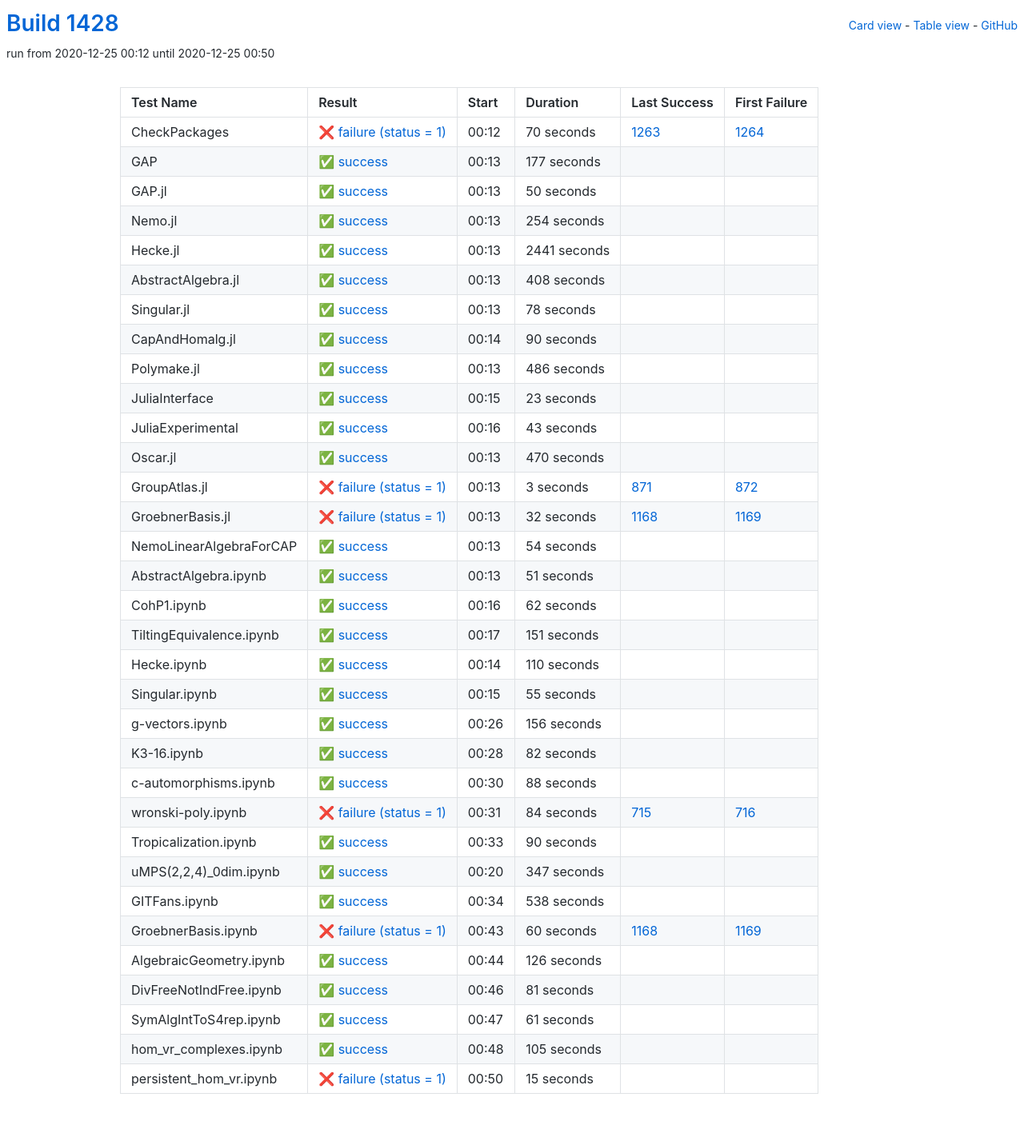
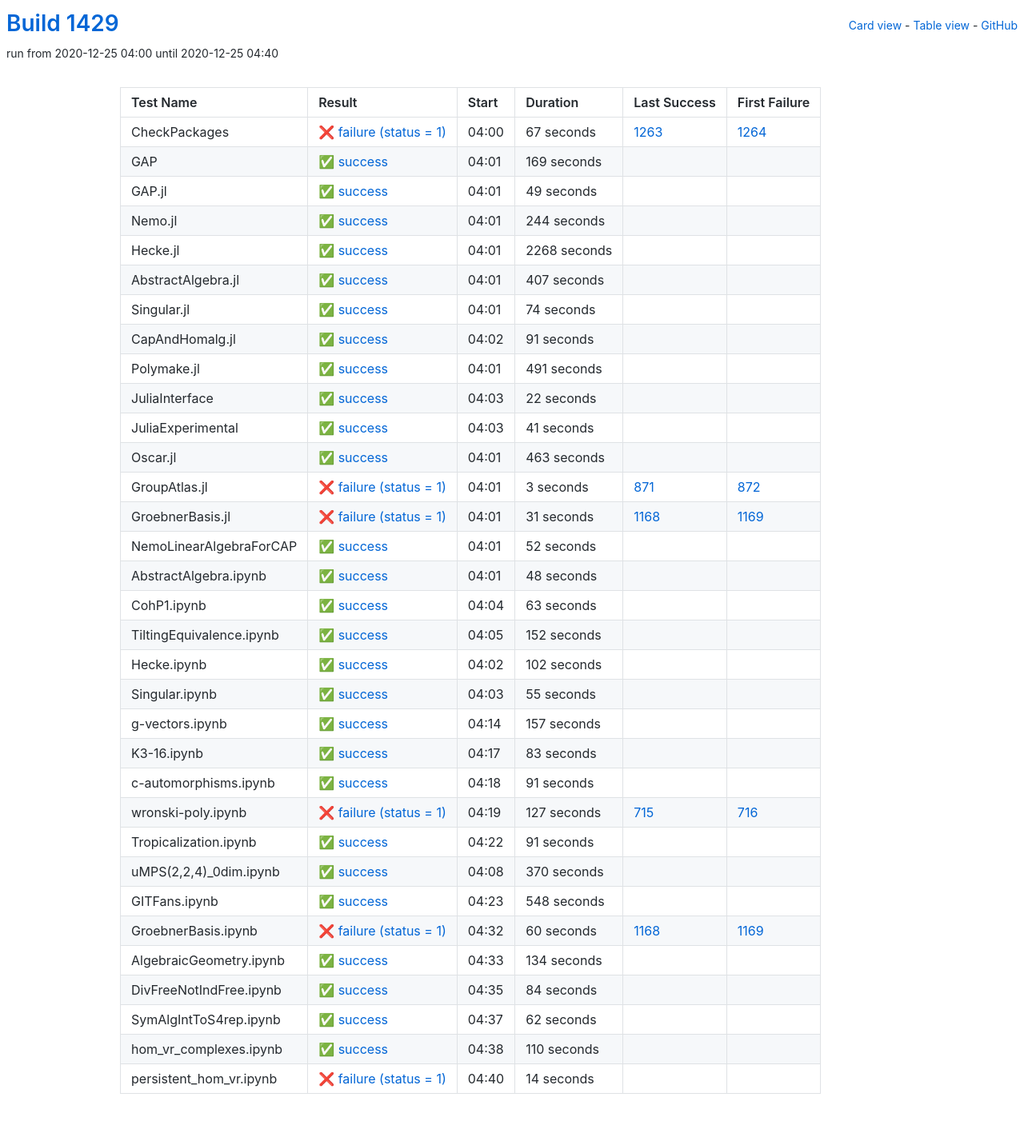
Before and after one commit to oscar-system/oscar-ci-status-stable, a Jekyll site: the page built from table.html, in a window 1280 px wide. Shown: the whole page at 80% size. Built offline with Jekyll 4.4.1, drawn with Linux system fonts in a browser that asks for light colours.

Commit message:
Build #1429

```diff
--- a/_data/ci.yml
+++ b/_data/ci.yml
@@ -1,6 +1,6 @@
 ---
-build: 1428
-build_url: https://oscarci.mathematik.uni-kl.de/job/oscar-stable/1428/
+build: 1429
+build_url: https://oscarci.mathematik.uni-kl.de/job/oscar-stable/1429/
 job: oscar-stable
 organization: oscar-system
 repo: oscar-ci-status-stable
@@ -8,152 +8,152 @@ repourl: https://github.com/oscar-system/oscar-ci-status-stable
 tests:
 - name: CheckPackages
   id: checkpackages
-  log: https://oscarci.mathematik.uni-kl.de/job/oscar-stable/1428/artifact/logs/build-1428/CheckPackages.log
-  start: 2020-12-25 00:12
+  log: https://oscarci.mathematik.uni-kl.de/job/oscar-stable/1429/artifact/logs/build-1429/CheckPackages.log
+  start: 2020-12-25 04:00
   success: false
   exitcode: 1
   status: failure
-  duration: 70
+  duration: 67
   last_success: 1263
   last_success_url: https://oscarci.mathematik.uni-kl.de/job/oscar-stable/1263/
   first_failure: 1264
   first_failure_url: https://oscarci.mathematik.uni-kl.de/job/oscar-stable/1264/
 - name: GAP
   id: gap
-  log: https://oscarci.mathematik.uni-kl.de/job/oscar-stable/1428/artifact/logs/build-1428/GAP.log
-  start: 2020-12-25 00:13
+  log: https://oscarci.mathematik.uni-kl.de/job/oscar-stable/1429/artifact/logs/build-1429/GAP.log
+  start: 2020-12-25 04:01
   success: true
   exitcode: 0
   status: success
-  duration: 177
+  duration: 169
   last_success: false
   last_success_url:
   first_failure: false
   first_failure_url:
 - name: GAP.jl
   id: gap-jl
-  log: https://oscarci.mathematik.uni-kl.de/job/oscar-stable/1428/artifact/logs/build-1428/GAP.jl.log
-  start: 2020-12-25 00:13
+  log: https://oscarci.mathematik.uni-kl.de/job/oscar-stable/1429/artifact/logs/build-1429/GAP.jl.log
+  start: 2020-12-25 04:01
   success: true
   exitcode: 0
   status: success
-  duration: 50
+  duration: 49
   last_success: false
   last_success_url:
   first_failure: false
   first_failure_url:
 - name: Nemo.jl
   id: nemo-jl
-  log: https://oscarci.mathematik.uni-kl.de/job/oscar-stable/1428/artifact/logs/build-1428/Nemo.jl.log
-  start: 2020-12-25 00:13
+  log: https://oscarci.mathematik.uni-kl.de/job/oscar-stable/1429/artifact/logs/build-1429/Nemo.jl.log
+  start: 2020-12-25 04:01
   success: true
   exitcode: 0
   status: success
-  duration: 254
+  duration: 244
   last_success: false
   last_success_url:
   first_failure: false
   first_failure_url:
 - name: Hecke.jl
   id: hecke-jl
-  log: https://oscarci.mathematik.uni-kl.de/job/oscar-stable/1428/artifact/logs/build-1428/Hecke.jl.log
-  start: 2020-12-25 00:13
+  log: https://oscarci.mathematik.uni-kl.de/job/oscar-stable/1429/artifact/logs/build-1429/Hecke.jl.log
+  start: 2020-12-25 04:01
   success: true
   exitcode: 0
   status: success
-  duration: 2441
+  duration: 2268
   last_success: false
   last_success_url:
   first_failure: false
   first_failure_url:
 - name: AbstractAlgebra.jl
   id: abstractalgebra-jl
-  log: https://oscarci.mathematik.uni-kl.de/job/oscar-stable/1428/artifact/logs/build-1428/AbstractAlgebra.jl.log
-  start: 2020-12-25 00:13
+  log: https://oscarci.mathematik.uni-kl.de/job/oscar-stable/1429/artifact/logs/build-1429/AbstractAlgebra.jl.log
+  start: 2020-12-25 04:01
   success: true
   exitcode: 0
   status: success
-  duration: 408
+  duration: 407
   last_success: false
   last_success_url:
   first_failure: false
   first_failure_url:
 - name: Singular.jl
   id: singular-jl
-  log: https://oscarci.mathematik.uni-kl.de/job/oscar-stable/1428/artifact/logs/build-1428/Singular.jl.log
-  start: 2020-12-25 00:13
+  log: https://oscarci.mathematik.uni-kl.de/job/oscar-stable/1429/artifact/logs/build-1429/Singular.jl.log
+  start: 2020-12-25 04:01
   success: true
   exitcode: 0
   status: success
-  duration: 78
+  duration: 74
   last_success: false
   last_success_url:
   first_failure: false
   first_failure_url:
 - name: CapAndHomalg.jl
   id: capandhomalg-jl
-  log: https://oscarci.mathematik.uni-kl.de/job/oscar-stable/1428/artifact/logs/build-1428/CapAndHomalg.jl.log
-  start: 2020-12-25 00:14
+  log: https://oscarci.mathematik.uni-kl.de/job/oscar-stable/1429/artifact/logs/build-1429/CapAndHomalg.jl.log
+  start: 2020-12-25 04:02
   success: true
   exitcode: 0
   status: success
-  duration: 90
+  duration: 91
   last_success: false
   last_success_url:
   first_failure: false
   first_failure_url:
 - name: Polymake.jl
   id: polymake-jl
-  log: https://oscarci.mathematik.uni-kl.de/job/oscar-stable/1428/artifact/logs/build-1428/Polymake.jl.log
-  start: 2020-12-25 00:13
+  log: https://oscarci.mathematik.uni-kl.de/job/oscar-stable/1429/artifact/logs/build-1429/Polymake.jl.log
+  start: 2020-12-25 04:01
   success: true
   exitcode: 0
   status: success
-  duration: 486
+  duration: 491
   last_success: false
   last_success_url:
   first_failure: false
   first_failure_url:
 - name: JuliaInterface
   id: juliainterface
-  log: https://oscarci.mathematik.uni-kl.de/job/oscar-stable/1428/artifact/logs/build-1428/JuliaInterface.log
-  start: 2020-12-25 00:15
+  log: https://oscarci.mathematik.uni-kl.de/job/oscar-stable/1429/artifact/logs/build-1429/JuliaInterface.log
+  start: 2020-12-25 04:03
   success: true
   exitcode: 0
   status: success
-  duration: 23
+  duration: 22
   last_success: false
   last_success_url:
   first_failure: false
   first_failure_url:
 - name: JuliaExperimental
   id: juliaexperimental
-  log: https://oscarci.mathematik.uni-kl.de/job/oscar-stable/1428/artifact/logs/build-1428/JuliaExperimental.log
-  start: 2020-12-25 00:16
+  log: https://oscarci.mathematik.uni-kl.de/job/oscar-stable/1429/artifact/logs/build-1429/JuliaExperimental.log
+  start: 2020-12-25 04:03
   success: true
   exitcode: 0
   status: success
-  duration: 43
+  duration: 41
   last_success: false
   last_success_url:
   first_failure: false
   first_failure_url:
 - name: Oscar.jl
   id: oscar-jl
-  log: https://oscarci.mathematik.uni-kl.de/job/oscar-stable/1428/artifact/logs/build-1428/Oscar.jl.log
-  start: 2020-12-25 00:13
+  log: https://oscarci.mathematik.uni-kl.de/job/oscar-stable/1429/artifact/logs/build-1429/Oscar.jl.log
+  start: 2020-12-25 04:01
   success: true
   exitcode: 0
   status: success
-  duration: 470
+  duration: 463
   last_success: false
   last_success_url:
   first_failure: false
   first_failure_url:
 - name: GroupAtlas.jl
   id: groupatlas-jl
-  log: https://oscarci.mathematik.uni-kl.de/job/oscar-stable/1428/artifact/logs/build-1428/GroupAtlas.jl.log
-  start: 2020-12-25 00:13
+  log: https://oscarci.mathematik.uni-kl.de/job/oscar-stable/1429/artifact/logs/build-1429/GroupAtlas.jl.log
+  start: 2020-12-25 04:01
   success: false
   exitcode: 1
   status: failure
@@ -164,80 +164,80 @@ tests:
   first_failure_url: https://oscarci.mathematik.uni-kl.de/job/oscar-stable/872/
 - name: GroebnerBasis.jl
   id: groebnerbasis-jl
-  log: https://oscarci.mathematik.uni-kl.de/job/oscar-stable/1428/artifact/logs/build-1428/GroebnerBasis.jl.log
-  start: 2020-12-25 00:13
+  log: https://oscarci.mathematik.uni-kl.de/job/oscar-stable/1429/artifact/logs/build-1429/GroebnerBasis.jl.log
+  start: 2020-12-25 04:01
   success: false
   exitcode: 1
   status: failure
-  duration: 32
+  duration: 31
   last_success: 1168
   last_success_url: https://oscarci.mathematik.uni-kl.de/job/oscar-stable/1168/
   first_failure: 1169
   first_failure_url: https://oscarci.mathematik.uni-kl.de/job/oscar-stable/1169/
 - name: NemoLinearAlgebraForCAP
   id: nemolinearalgebraforcap
-  log: https://oscarci.mathematik.uni-kl.de/job/oscar-stable/1428/artifact/logs/build-1428/NemoLinearAlgebraForCAP.log
-  start: 2020-12-25 00:13
+  log: https://oscarci.mathematik.uni-kl.de/job/oscar-stable/1429/artifact/logs/build-1429/NemoLinearAlgebraForCAP.log
+  start: 2020-12-25 04:01
   success: true
   exitcode: 0
   status: success
-  duration: 54
+  duration: 52
   last_success: false
   last_success_url:
   first_failure: false
   first_failure_url:
 - name: AbstractAlgebra.ipynb
   id: abstractalgebra-ipynb
-  log: https://oscarci.mathematik.uni-kl.de/job/oscar-stable/1428/artifact/logs/build-1428/AbstractAlgebra.ipynb.log
-  start: 2020-12-25 00:13
+  log: https://oscarci.mathematik.uni-kl.de/job/oscar-stable/1429/artifact/logs/build-1429/AbstractAlgebra.ipynb.log
+  start: 2020-12-25 04:01
   success: true
   exitcode: 0
   status: success
-  duration: 51
+  duration: 48
   last_success: false
   last_success_url:
   first_failure: false
   first_failure_url:
 - name: CohP1.ipynb
   id: cohp1-ipynb
-  log: https://oscarci.mathematik.uni-kl.de/job/oscar-stable/1428/artifact/logs/build-1428/CohP1.ipynb.log
-  start: 2020-12-25 00:16
+  log: https://oscarci.mathematik.uni-kl.de/job/oscar-stable/1429/artifact/logs/build-1429/CohP1.ipynb.log
+  start: 2020-12-25 04:04
   success: true
   exitcode: 0
   status: success
-  duration: 62
+  duration: 63
   last_success: false
   last_success_url:
   first_failure: false
   first_failure_url:
 - name: TiltingEquivalence.ipynb
   id: tiltingequivalence-ipynb
-  log: https://oscarci.mathematik.uni-kl.de/job/oscar-stable/1428/artifact/logs/build-1428/TiltingEquivalence.ipynb.log
-  start: 2020-12-25 00:17
+  log: https://oscarci.mathematik.uni-kl.de/job/oscar-stable/1429/artifact/logs/build-1429/TiltingEquivalence.ipynb.log
+  start: 2020-12-25 04:05
   success: true
   exitcode: 0
   status: success
-  duration: 151
+  duration: 152
   last_success: false
   last_success_url:
   first_failure: false
   first_failure_url:
 - name: Hecke.ipynb
   id: hecke-ipynb
-  log: https://oscarci.mathematik.uni-kl.de/job/oscar-stable/1428/artifact/logs/build-1428/Hecke.ipynb.log
-  start: 2020-12-25 00:14
+  log: https://oscarci.mathematik.uni-kl.de/job/oscar-stable/1429/artifact/logs/build-1429/Hecke.ipynb.log
+  start: 2020-12-25 04:02
   success: true
   exitcode: 0
   status: success
-  duration: 110
+  duration: 102
   last_success: false
   last_success_url:
   first_failure: false
   first_failure_url:
 - name: Singular.ipynb
   id: singular-ipynb
-  log: https://oscarci.mathematik.uni-kl.de/job/oscar-stable/1428/artifact/logs/build-1428/Singular.ipynb.log
-  start: 2020-12-25 00:15
+  log: https://oscarci.mathematik.uni-kl.de/job/oscar-stable/1429/artifact/logs/build-1429/Singular.ipynb.log
+  start: 2020-12-25 04:03
   success: true
   exitcode: 0
   status: success
@@ -248,92 +248,92 @@ tests:
   first_failure_url:
 - name: g-vectors.ipynb
   id: g-vectors-ipynb
-  log: https://oscarci.mathematik.uni-kl.de/job/oscar-stable/1428/artifact/logs/build-1428/g-vectors.ipynb.log
-  start: 2020-12-25 00:26
+  log: https://oscarci.mathematik.uni-kl.de/job/oscar-stable/1429/artifact/logs/build-1429/g-vectors.ipynb.log
+  start: 2020-12-25 04:14
   success: true
   exitcode: 0
   status: success
-  duration: 156
+  duration: 157
   last_success: false
   last_success_url:
   first_failure: false
   first_failure_url:
 - name: K3-16.ipynb
   id: k3-16-ipynb
-  log: https://oscarci.mathematik.uni-kl.de/job/oscar-stable/1428/artifact/logs/build-1428/K3-16.ipynb.log
-  start: 2020-12-25 00:28
+  log: https://oscarci.mathematik.uni-kl.de/job/oscar-stable/1429/artifact/logs/build-1429/K3-16.ipynb.log
+  start: 2020-12-25 04:17
   success: true
   exitcode: 0
   status: success
-  duration: 82
+  duration: 83
   last_success: false
   last_success_url:
   first_failure: false
   first_failure_url:
 - name: c-automorphisms.ipynb
   id: c-automorphisms-ipynb
-  log: https://oscarci.mathematik.uni-kl.de/job/oscar-stable/1428/artifact/logs/build-1428/c-automorphisms.ipynb.log
-  start: 2020-12-25 00:30
+  log: https://oscarci.mathematik.uni-kl.de/job/oscar-stable/1429/artifact/logs/build-1429/c-automorphisms.ipynb.log
+  start: 2020-12-25 04:18
   success: true
   exitcode: 0
   status: success
-  duration: 88
+  duration: 91
   last_success: false
   last_success_url:
   first_failure: false
   first_failure_url:
 - name: wronski-poly.ipynb
   id: wronski-poly-ipynb
-  log: https://oscarci.mathematik.uni-kl.de/job/oscar-stable/1428/artifact/logs/build-1428/wronski-poly.ipynb.log
-  start: 2020-12-25 00:31
+  log: https://oscarci.mathematik.uni-kl.de/job/oscar-stable/1429/artifact/logs/build-1429/wronski-poly.ipynb.log
+  start: 2020-12-25 04:19
   success: false
   exitcode: 1
   status: failure
-  duration: 84
+  duration: 127
   last_success: 715
   last_success_url: https://oscarci.mathematik.uni-kl.de/job/oscar-stable/715/
   first_failure: 716
   first_failure_url: https://oscarci.mathematik.uni-kl.de/job/oscar-stable/716/
 - name: Tropicalization.ipynb
   id: tropicalization-ipynb
-  log: https://oscarci.mathematik.uni-kl.de/job/oscar-stable/1428/artifact/logs/build-1428/Tropicalization.ipynb.log
-  start: 2020-12-25 00:33
+  log: https://oscarci.mathematik.uni-kl.de/job/oscar-stable/1429/artifact/logs/build-1429/Tropicalization.ipynb.log
+  start: 2020-12-25 04:22
   success: true
   exitcode: 0
   status: success
-  duration: 90
+  duration: 91
   last_success: false
   last_success_url:
   first_failure: false
   first_failure_url:
 - name: uMPS(2,2,4)_0dim.ipynb
   id: umps-2-2-4-0dim-ipynb
-  log: https://oscarci.mathematik.uni-kl.de/job/oscar-stable/1428/artifact/logs/build-1428/uMPS-2-2-4-_0dim.ipynb.log
-  start: 2020-12-25 00:20
+  log: https://oscarci.mathematik.uni-kl.de/job/oscar-stable/1429/artifact/logs/build-1429/uMPS-2-2-4-_0dim.ipynb.log
+  start: 2020-12-25 04:08
   success: true
   exitcode: 0
   status: success
-  duration: 347
+  duration: 370
   last_success: false
   last_success_url:
   first_failure: false
   first_failure_url:
 - name: GITFans.ipynb
   id: gitfans-ipynb
-  log: https://oscarci.mathematik.uni-kl.de/job/oscar-stable/1428/artifact/logs/build-1428/GITFans.ipynb.log
-  start: 2020-12-25 00:34
+  log: https://oscarci.mathematik.uni-kl.de/job/oscar-stable/1429/artifact/logs/build-1429/GITFans.ipynb.log
+  start: 2020-12-25 04:23
   success: true
   exitcode: 0
   status: success
-  duration: 538
+  duration: 548
   last_success: false
   last_success_url:
   first_failure: false
   first_failure_url:
 - name: GroebnerBasis.ipynb
   id: groebnerbasis-ipynb
-  log: https://oscarci.mathematik.uni-kl.de/job/oscar-stable/1428/artifact/logs/build-1428/GroebnerBasis.ipynb.log
-  start: 2020-12-25 00:43
+  log: https://oscarci.mathematik.uni-kl.de/job/oscar-stable/1429/artifact/logs/build-1429/GroebnerBasis.ipynb.log
+  start: 2020-12-25 04:32
   success: false
   exitcode: 1
   status: failure
@@ -344,60 +344,60 @@ tests:
   first_failure_url: https://oscarci.mathematik.uni-kl.de/job/oscar-stable/1169/
 - name: AlgebraicGeometry.ipynb
   id: algebraicgeometry-ipynb
-  log: https://oscarci.mathematik.uni-kl.de/job/oscar-stable/1428/artifact/logs/build-1428/AlgebraicGeometry.ipynb.log
-  start: 2020-12-25 00:44
+  log: https://oscarci.mathematik.uni-kl.de/job/oscar-stable/1429/artifact/logs/build-1429/AlgebraicGeometry.ipynb.log
+  start: 2020-12-25 04:33
   success: true
   exitcode: 0
   status: success
-  duration: 126
+  duration: 134
   last_success: false
   last_success_url:
   first_failure: false
   first_failure_url:
 - name: DivFreeNotIndFree.ipynb
   id: divfreenotindfree-ipynb
-  log: https://oscarci.mathematik.uni-kl.de/job/oscar-stable/1428/artifact/logs/build-1428/DivFreeNotIndFree.ipynb.log
-  start: 2020-12-25 00:46
+  log: https://oscarci.mathematik.uni-kl.de/job/oscar-stable/1429/artifact/logs/build-1429/DivFreeNotIndFree.ipynb.log
+  start: 2020-12-25 04:35
   success: true
   exitcode: 0
   status: success
-  duration: 81
+  duration: 84
   last_success: false
   last_success_url:
   first_failure: false
   first_failure_url:
 - name: SymAlgIntToS4rep.ipynb
   id: symalginttos4rep-ipynb
-  log: https://oscarci.mathematik.uni-kl.de/job/oscar-stable/1428/artifact/logs/build-1428/SymAlgIntToS4rep.ipynb.log
-  start: 2020-12-25 00:47
+  log: https://oscarci.mathematik.uni-kl.de/job/oscar-stable/1429/artifact/logs/build-1429/SymAlgIntToS4rep.ipynb.log
+  start: 2020-12-25 04:37
   success: true
   exitcode: 0
   status: success
-  duration: 61
+  duration: 62
   last_success: false
   last_success_url:
   first_failure: false
   first_failure_url:
 - name: hom_vr_complexes.ipynb
   id: hom-vr-complexes-ipynb
-  log: https://oscarci.mathematik.uni-kl.de/job/oscar-stable/1428/artifact/logs/build-1428/hom_vr_complexes.ipynb.log
-  start: 2020-12-25 00:48
+  log: https://oscarci.mathematik.uni-kl.de/job/oscar-stable/1429/artifact/logs/build-1429/hom_vr_complexes.ipynb.log
+  start: 2020-12-25 04:38
   success: true
   exitcode: 0
   status: success
-  duration: 105
+  duration: 110
   last_success: false
   last_success_url:
   first_failure: false
   first_failure_url:
 - name: persistent_hom_vr.ipynb
   id: persistent-hom-vr-ipynb
-  log: https://oscarci.mathematik.uni-kl.de/job/oscar-stable/1428/artifact/logs/build-1428/persistent_hom_vr.ipynb.log
-  start: 2020-12-25 00:50
+  log: https://oscarci.mathematik.uni-kl.de/job/oscar-stable/1429/artifact/logs/build-1429/persistent_hom_vr.ipynb.log
+  start: 2020-12-25 04:40
   success: false
   exitcode: 1
   status: failure
-  duration: 15
+  duration: 14
   last_success: false
   last_success_url:
   first_failure: false
```
Also changed, not shown: README.md.
